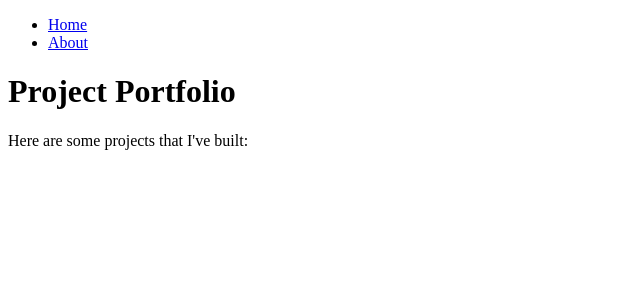
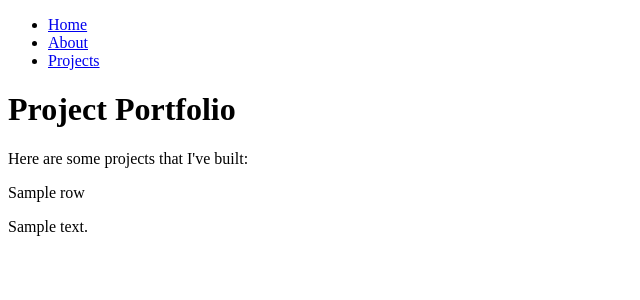
Before and after one commit to ImpendingKataclysm/portfolio_site, a Django app: template templates/projects.html in a window 1280 px wide. Shown: the top 300 px of the page, without its empty margins (0-640 px from the left). Run offline with Django 3.2, Linux system fonts and the light colour scheme; the template is opened without the code that fills it: most values are stand-ins (such as "Sample title", 1, 10 or a date in 2020).

Commit message:
Add a 'Projects' page that displays a list of projects from the database

```diff
--- a/mysite/urls.py
+++ b/mysite/urls.py
@@ -5,4 +5,5 @@ from . import views
 urlpatterns = [
     path('', views.HomePage.as_view(), name='home'),
     path('about/', views.AboutPage.as_view(), name='about'),
+    path('projects/', views.ProjectList.as_view(), name='projects')
 ]
--- a/templates/base.html
+++ b/templates/base.html
@@ -11,6 +11,7 @@
            <ul>
                <li><a href="{% url 'home' %}">Home</a></li>
                <li><a href="{% url 'about' %}">About</a></li>
+               <li><a href="{% url 'projects' %}">Projects</a></li>
            </ul>
        </nav>
         <main>
--- a/templates/projects.html
+++ b/templates/projects.html
@@ -4,4 +4,10 @@
 {% block heading %}Project Portfolio{% endblock %}
 {% block content %}
     <p>Here are some projects that I've built:</p>
+    <dl>
+    {% for row in project_list %}
+        <dt>{{ row.name }}</dt>
+        <dl>{{ row.description }}</dl>
+    {% endfor %}
+    </dl>
 {% endblock %}
```
Also changed, not shown: mysite/views.py (+11 -0 lines).
